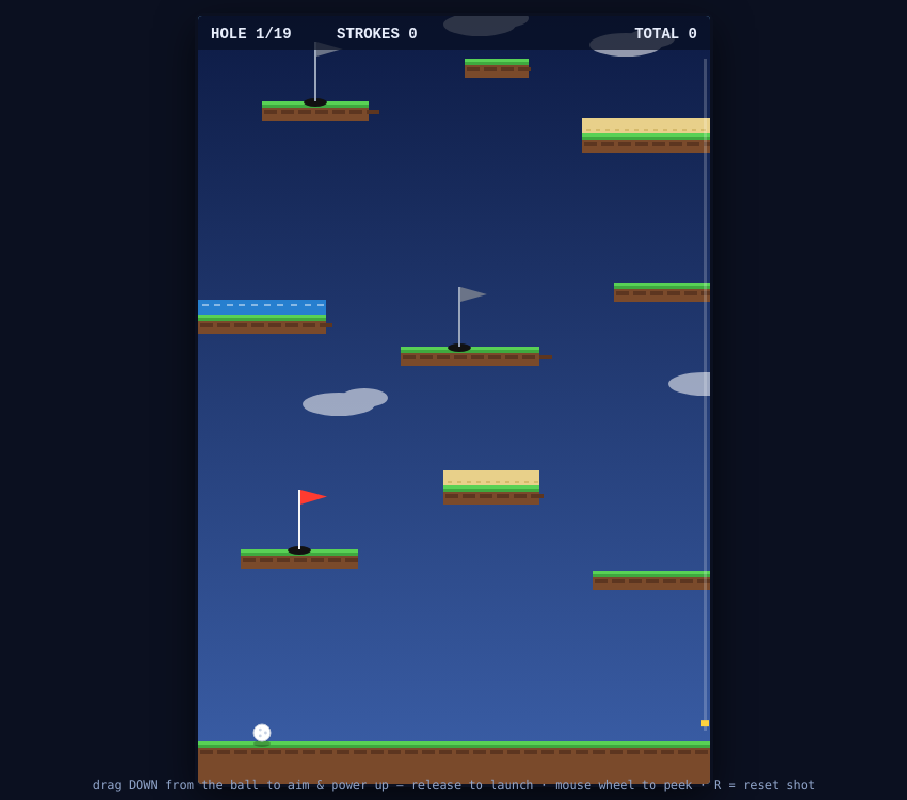
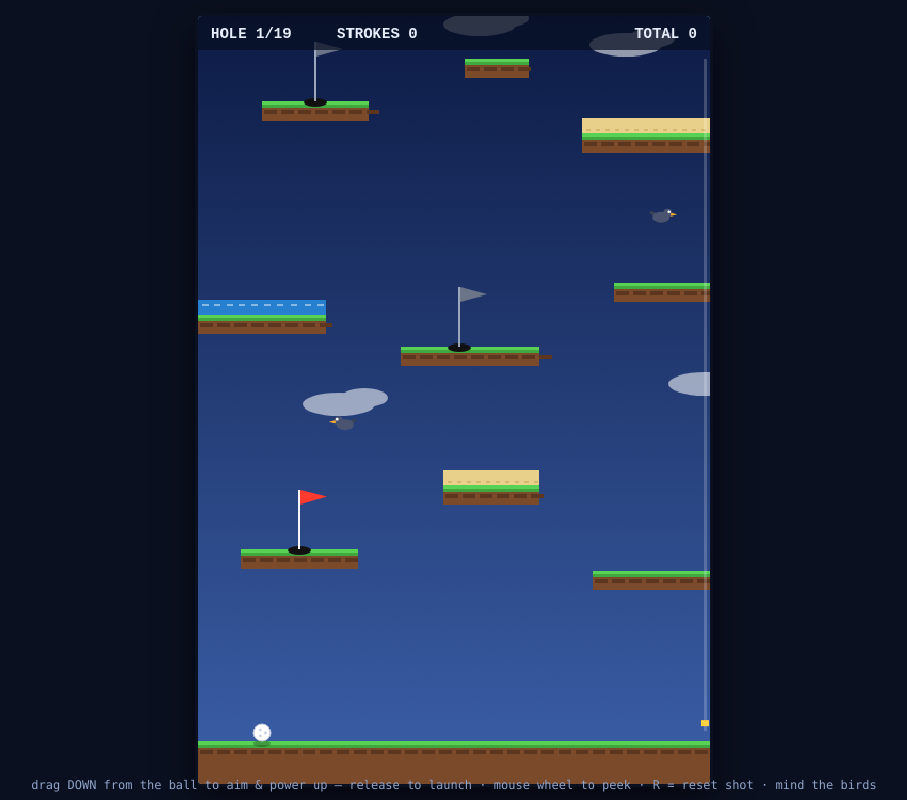
Before and after one commit to abandonedBaby/cliff-golf, a plain HTML site: page index.html in a window 1280 px wide. Shown: the whole page, without its empty margins (186-1093 px from the left). Drawn offline with Linux system fonts and the light colour scheme.

Commit message:
Update index.html

```diff
--- a/index.html
+++ b/index.html
@@ -16,7 +16,7 @@
 </head>
 <body>
 <div id="wrap"><canvas id="c" width="480" height="720"></canvas></div>
-<div id="hint">drag DOWN from the ball to aim &amp; power up — release to launch · mouse wheel to peek · R = reset shot</div>
+<div id="hint">drag DOWN from the ball to aim &amp; power up — release to launch · mouse wheel to peek · R = reset shot · mind the birds</div>
 <script>
 const cv = document.getElementById('c'), ctx = cv.getContext('2d');
 const VW = 480, VH = 720;
@@ -89,11 +89,112 @@ const HOLES = [
 
 const TEE = {x: 60, y: 4360 - R};
 
+// -------------------------------------------------------------------- birds
+// patrol the open air between ledges — clip one mid-flight and your shot is done for
+// [xLeft, xRight, y, speed, bobAmount]
+const BIRDS = [];
+const bird=(x0,x1,y,sp,bob)=>BIRDS.push({x0,x1,y,sp,bob:bob||8,
+  t:Math.random(), dir:Math.random()<0.5?-1:1, flap:Math.random()*6, oy:0, stun:0, x:x0, cy:y});
+bird( 40,300,4060,0.55);
+bird(200,450,3860,0.7);
+bird( 30,260,3640,0.85, 14);
+bird(180,460,3430,0.75);
+bird( 20,300,3210,0.95, 16);
+bird(150,440,2990,0.85);
+bird( 40,320,2770,1.05, 18);
+bird(180,460,2550,0.95);
+bird( 20,280,2330,1.15, 14);
+bird(160,450,2120,1.05, 20);
+bird( 30,300,1890,1.25, 16);
+bird(170,460,1670,1.15);
+bird( 20,290,1450,1.35, 22);
+bird(150,440,1220,1.25, 16);
+bird( 30,310, 990,1.45, 18);
+bird(170,460, 770,1.35, 24);
+bird( 40,300, 540,1.55, 20);
+bird(140,420, 330,1.45, 18);
+
+function resetBirds(){
+  for(const b of BIRDS){ b.stun = 0; b.oy = 0; b.t = Math.random(); }
+}
+function birdPos(b){
+  b.x = b.x0 + (b.x1-b.x0)*b.t;
+  b.cy = b.y + Math.sin(perf/420 + b.flap)*b.bob + b.oy;
+}
+function stepBirds(){
+  for(const b of BIRDS){
+    const span = b.x1-b.x0;
+    if(b.stun > 0){                       // knocked loose — flutter up out of play
+      b.stun--; b.oy -= 1.4;
+      if(b.stun === 0) b.oy = 0;
+    } else if(b.oy < 0){                  // glide back down to the patrol lane
+      b.oy = Math.min(0, b.oy + 1.1);
+    }
+    b.t += (b.sp/span)*b.dir;
+    if(b.t > 1){ b.t = 1; b.dir = -1; }
+    if(b.t < 0){ b.t = 0; b.dir =  1; }
+    b.flap += 0.22;
+    birdPos(b);
+  }
+}
+function hitBirds(){
+  if(ball.rest) return;
+  for(const b of BIRDS){
+    if(b.stun > 0 || b.oy < -2) continue;
+    const dx = ball.x-b.x, dy = ball.y-b.cy;
+    const rad = R + 10;
+    if(dx*dx+dy*dy > rad*rad) continue;
+    const d = Math.hypot(dx,dy) || 0.001;
+    const nx = dx/d, ny = dy/d;
+    ball.x = b.x + nx*rad; ball.y = b.cy + ny*rad;
+    const vn = ball.vx*nx + ball.vy*ny;
+    if(vn < 0){ ball.vx -= 1.7*vn*nx; ball.vy -= 1.7*vn*ny; }
+    ball.vx = ball.vx*0.62 + b.dir*0.8;   // bird shoves you off your line
+    ball.vy *= 0.62;
+    b.stun = 70; b.dir = -b.dir;
+    flash('THWACK! bird strike');
+    return;
+  }
+}
+function drawBirds(){
+  for(const b of BIRDS){
+    const y = b.cy-cam;
+    if(y < -40 || y > VH+40) continue;
+    const face = b.dir;
+    const wing = Math.sin(b.flap)*7;
+    ctx.save(); ctx.translate(b.x, y); ctx.scale(face, 1);
+    // wings
+    ctx.strokeStyle = b.stun>0 ? '#8a5a5a' : '#3a4256';
+    ctx.lineWidth = 3; ctx.lineCap = 'round';
+    ctx.beginPath();
+    ctx.moveTo(-9, -wing*0.5); ctx.lineTo(-2, 0); ctx.lineTo(9, -wing*0.5);
+    ctx.stroke();
+    // body
+    ctx.fillStyle = b.stun>0 ? '#a86a6a' : '#4a5470';
+    ctx.beginPath(); ctx.ellipse(0, 1, 8, 5, 0, 0, 7); ctx.fill();
+    // head + beak
+    ctx.beginPath(); ctx.arc(6, -3, 4, 0, 7); ctx.fill();
+    ctx.fillStyle = '#ffb02e';
+    ctx.beginPath(); ctx.moveTo(9,-3); ctx.lineTo(15,-1.5); ctx.lineTo(9,0); ctx.fill();
+    ctx.fillStyle = '#fff';
+    ctx.beginPath(); ctx.arc(7.5, -4, 1.3, 0, 7); ctx.fill();
+    ctx.restore();
+    if(b.stun > 0){                        // dazed stars
+      ctx.fillStyle = '#ffd23f';
+      for(let i=0;i<3;i++){
+        const a = perf/120 + i*2.1;
+        ctx.fillRect(b.x + Math.cos(a)*11 - 1, y - 13 + Math.sin(a)*4, 2, 2);
+      }
+    }
+  }
+}
+
 // -------------------------------------------------------------------- state
 let ball, hole, strokes, total, cam, camPeek, aiming, aimFrom, mouse, done, msg, msgT;
 
 function reset(){
   hole = 0; strokes = 0; total = 0; done = false; camPeek = 0; msg=''; msgT=0;
+  resetBirds();
   respawn(TEE.x, TEE.y);
   cam = ball.y - VH*0.65;
 }
@@ -145,6 +246,7 @@ function atRest(){ return ball.rest; }
 // ------------------------------------------------------------------ physics
 function step(){
   if(done) return;
+  stepBirds();
   if(ball.rest){ tugCam(); return; }
 
   ball.vy += GRAV;
@@ -155,6 +257,7 @@ function step(){
   for(let i=0;i<n;i++){
     ball.x += ball.vx/n; ball.y += ball.vy/n;
     collide();
+    hitBirds();
     if(done) return;
   }
   ball.spin += ball.vx*0.06;
@@ -399,7 +502,7 @@ function loop(t){
   for(let i=0;i<HOLES.length;i++){
     if(i===hole || (i>hole && i<hole+3)) drawFlag(HOLES[i], i===hole);
   }
-  drawBall(); drawAim(); hud();
+  drawBirds(); drawBall(); drawAim(); hud();
   requestAnimationFrame(loop);
 }
 requestAnimationFrame(loop);
```
